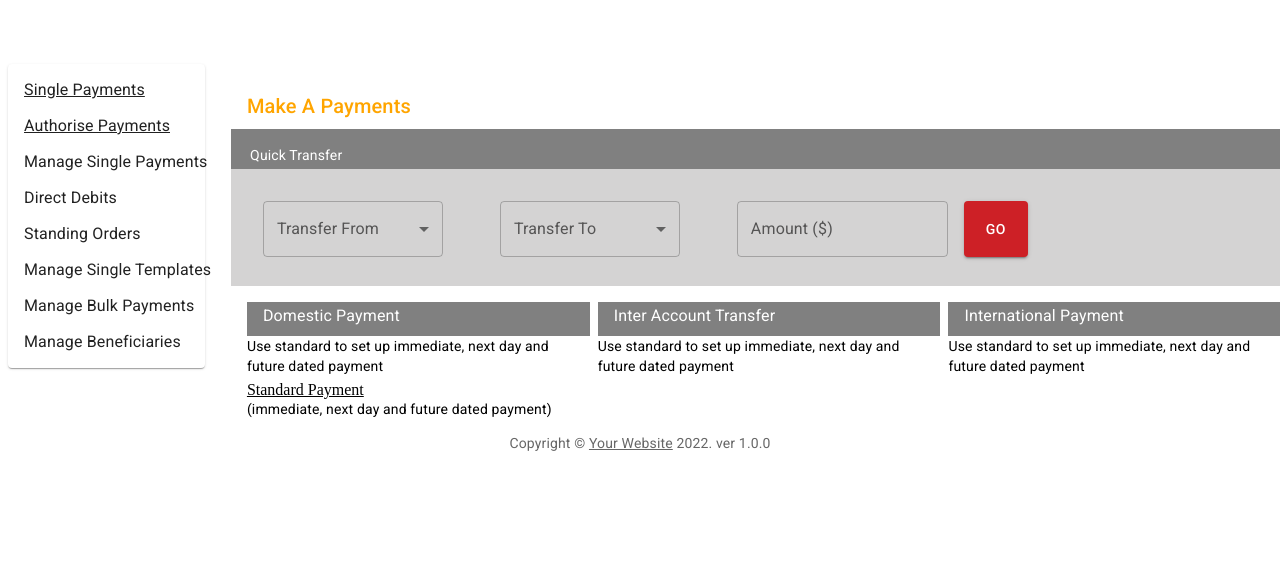
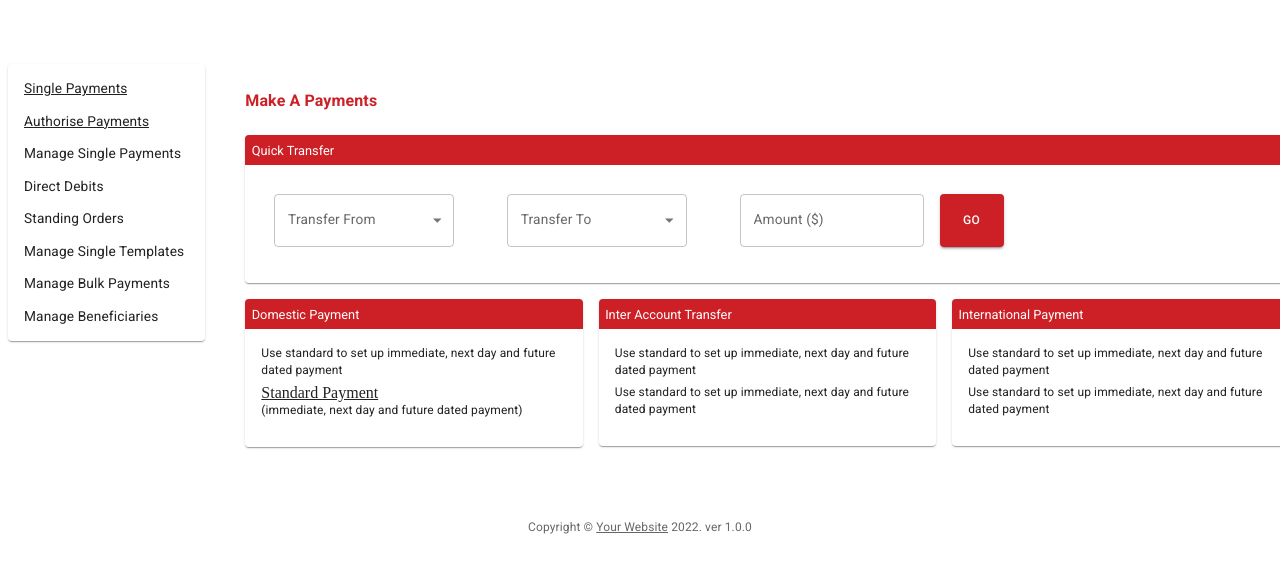
Before and after one commit to praveen-codecamp/mfe-toyota, a React app in the folder payment/: page / in a window 1280 px wide. Shown: the top 572 px of the page. Built offline with nearby package versions, Linux system fonts and the light colour scheme.

Commit message:
payment UI

```diff
--- a/payment/src/App.js
+++ b/payment/src/App.js
@@ -12,7 +12,12 @@ import Authorise from "./components/Authorise";
 function Copyright() {
   const packageJson = require("../package.json");
   return (
-    <Typography variant="body2" color="textSecondary" align="center">
+    <Typography
+      variant="body2"
+      color="textSecondary"
+      align="center"
+      style={{ marginTop: 64 }}
+    >
       {"Copyright © "}
       <Link color="inherit" href="https://material-ui.com/">
         Your Website
--- a/payment/src/components/Authorise.js
+++ b/payment/src/components/Authorise.js
@@ -1,7 +1,7 @@
-import React from 'react';
-import Grid from '@mui/material/Grid';
-import Typography from '@mui/material/Typography';
-import Menu from './Menu';
+import React from "react";
+import Grid from "@mui/material/Grid";
+import Typography from "@mui/material/Typography";
+import Menu from "./Menu";
 
 export default () => {
   return (
@@ -10,16 +10,22 @@ export default () => {
         <Menu />
       </Grid>
       <Grid item xs={10}>
-            <Typography
-            component="h1"
-            variant="h2"
-            align="left"
-            color="textPrimary"
-            gutterBottom
+        <Grid
+          container
+          direction="column"
+          spacing={2}
+          style={{
+            margin: ".3rem",
+            padding: ".2rem",
+          }}
         >
+          <Grid item>
+            <Typography variant="h6" gutterBottom>
               Authorise Payment
             </Typography>
           </Grid>
         </Grid>
+      </Grid>
+    </Grid>
   );
 };
--- a/payment/src/components/Landing.js
+++ b/payment/src/components/Landing.js
@@ -2,7 +2,9 @@ import React from "react";
 import { Link } from "react-router-dom";
 import Grid from "@mui/material/Grid";
 import Typography from "@mui/material/Typography";
-import Container from "@mui/material/Container";
+import Card from "@mui/material/Card";
+import CardHeader from "@mui/material/CardHeader";
+import CardContent from "@mui/material/CardContent";
 import MaterialLink from "@mui/material/Link";
 import Box from "@mui/material/Box";
 import InputLabel from "@mui/material/InputLabel";
@@ -36,34 +38,25 @@ export default function Payment() {
           direction="column"
           spacing={2}
           style={{
-            margin: ".4rem",
+            margin: ".3rem",
             padding: ".2rem",
           }}
         >
           <Grid item>
-            <Typography style={{ color: "orange" }} variant="h6" gutterBottom>
+            <Typography variant="h6" gutterBottom>
               Make A Payments
             </Typography>
           </Grid>
 
-          <Grid item style={{ background: "grey" }}>
-            <Typography
-              variant="body2"
-              style={{ color: "white", marginLeft: ".2rem" }}
-              gutterBottom
-            >
-              Quick Transfer
-            </Typography>
-          </Grid>
-
-          <Grid item style={{ background: "#d4d3d3" }}>
-            <Grid
-              container
-              spacing={2}
-              direction="column"
-              style={{ padding: ".2rem" }}
-            >
-              <Grid item xs={4} style={{ marginBottom: ".8rem" }}>
+          <Grid item>
+            <Card>
+              <CardHeader
+                titleTypographyProps={{
+                  fontSize: ".8rem",
+                }}
+                title="Quick Transfer"
+              />
+              <CardContent>
                 <Grid container>
                   <Grid item xs={2} style={{ padding: ".8rem" }}>
                     <Box sx={{ minWidth: 180 }}>
@@ -98,7 +91,7 @@ export default function Payment() {
                         <Select
                           labelId="toAc-select-label"
                           id="toAc-select"
-                          value={fromAc}
+                          value={toAc}
                           label="Transfer To"
                           onChange={handleToAccChange}
                         >
@@ -124,30 +117,25 @@ export default function Payment() {
                     </Stack>
                   </Grid>
                 </Grid>
-              </Grid>
-            </Grid>
+              </CardContent>
+            </Card>
           </Grid>
 
           <Grid item>
-            <Grid container spacing={1}>
+            <Grid container spacing={2}>
               <Grid item xs={4}>
-                <Grid container direction="column">
-                  <Grid item style={{ background: "grey" }}>
-                    <Typography
-                      variant="subtitle1"
-                      style={{ color: "white", marginLeft: "1rem" }}
-                      gutterBottom
-                    >
-                      Domestic Payment
-                    </Typography>
-                  </Grid>
-                  <Grid item>
+                <Card>
+                  <CardHeader
+                    titleTypographyProps={{
+                      fontSize: ".8rem",
+                    }}
+                    title="Domestic Payment"
+                  />
+                  <CardContent>
                     <Typography variant="body2" gutterBottom>
                       Use standard to set up immediate, next day and future
                       dated payment
                     </Typography>
-                  </Grid>
-                  <Grid item>
                     <MaterialLink
                       component={Link}
                       to="/payment/standard"
@@ -158,48 +146,48 @@ export default function Payment() {
                     <Typography variant="body2" gutterBottom>
                       (immediate, next day and future dated payment)
                     </Typography>
-                  </Grid>
-                </Grid>
+                  </CardContent>
+                </Card>
               </Grid>
-
               <Grid item xs={4}>
-                <Grid container direction="column">
-                  <Grid item style={{ background: "grey" }}>
-                    <Typography
-                      variant="subtitle1"
-                      style={{ color: "white", marginLeft: "1rem" }}
-                      gutterBottom
-                    >
-                      Inter Account Transfer
-                    </Typography>
-                  </Grid>
-                  <Grid item>
+                <Card sx={{ maxWidth: 345 }}>
+                  <CardHeader
+                    titleTypographyProps={{
+                      fontSize: ".8rem",
+                    }}
+                    title="Inter Account Transfer"
+                  />
+                  <CardContent>
                     <Typography variant="body2" gutterBottom>
                       Use standard to set up immediate, next day and future
                       dated payment
                     </Typography>
-                  </Grid>
-                </Grid>
-              </Grid>
-
-              <Grid item xs={4}>
-                <Grid container direction="column">
-                  <Grid item style={{ background: "grey" }}>
-                    <Typography
-                      variant="subtitle1"
-                      style={{ color: "white", marginLeft: "1rem" }}
-                      gutterBottom
-                    >
-                      International Payment
-                    </Typography>
-                  </Grid>
-                  <Grid item>
                     <Typography variant="body2" gutterBottom>
                       Use standard to set up immediate, next day and future
                       dated payment
                     </Typography>
-                  </Grid>
-                </Grid>
+                  </CardContent>
+                </Card>
+              </Grid>
+              <Grid item xs={4}>
+                <Card>
+                  <CardHeader
+                    titleTypographyProps={{
+                      fontSize: ".8rem",
+                    }}
+                    title="International Payment"
+                  />
+                  <CardContent>
+                    <Typography variant="body2" gutterBottom>
+                      Use standard to set up immediate, next day and future
+                      dated payment
+                    </Typography>
+                    <Typography variant="body2" gutterBottom>
+                      Use standard to set up immediate, next day and future
+                      dated payment
+                    </Typography>
+                  </CardContent>
+                </Card>
               </Grid>
             </Grid>
           </Grid>
--- a/payment/src/components/Standard.js
+++ b/payment/src/components/Standard.js
@@ -35,7 +35,7 @@ export default () => {
           }}
         >
           <Grid item>
-            <Typography style={{ color: "orange" }} variant="h6" gutterBottom>
+            <Typography variant="h6" gutterBottom>
               Enter Standard Payment
             </Typography>
           </Grid>
--- a/payment/src/components/Theme.js
+++ b/payment/src/components/Theme.js
@@ -1,6 +1,14 @@
 import { createTheme } from "@mui/material/styles";
 
 const theme = createTheme({
+  typography: {
+    fontSize: 12,
+    h6: {
+      fontSize: 16,
+      fontWeight: 600,
+      color: "#cd2026",
+    },
+  },
   components: {
     MuiButton: {
       styleOverrides: {
@@ -9,6 +17,9 @@ const theme = createTheme({
             ownerState.color === "primary" && {
               backgroundColor: "#cd2026",
               color: "#fff",
+              ":hover": {
+                backgroundColor: "#b3050b",
+              },
             }),
         }),
       },
```
Lines whose indentation alone changed are shown as unchanged.
